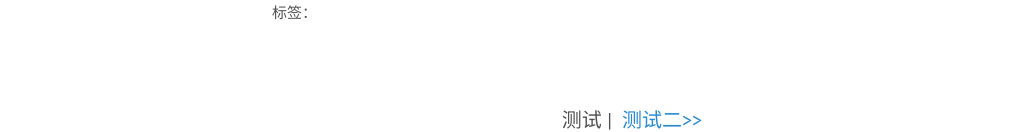
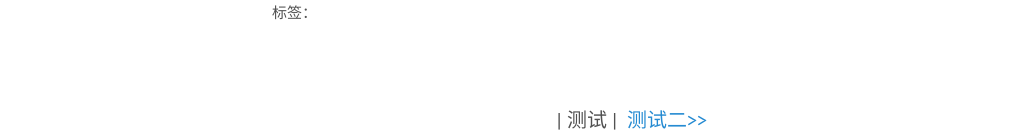
Before and after one commit to Reqeekouton/reqeekouton.github.io, a Jekyll site: the page built from _posts/2024-09-01-test.md, in a window 1280 px wide. Shown: the part 842-974 px from the top of the page, without its empty margins (8-1031 px from the left). Built offline with Jekyll 4.4.1, drawn with Linux system fonts in a browser that asks for light colours; some web fonts are replaced.

Commit message:
Add files via upload

```diff
--- a/_layouts/post.html
+++ b/_layouts/post.html
@@ -30,10 +30,10 @@ layout: default
 
 <div class="post-nav">
   {% if page.previous %}
-    <a href="{{ page.previous.url }}"> << {{ page.previous.title }} | </a>
+    <a href="{{ page.previous.url }}"> << {{ page.previous.title }}  </a>
   {% endif %}
 
-  <span>{{ page.title }} | </span>
+  <span> | {{ page.title }} | </span>
 
   {% if page.next %}
     <a href="{{ page.next.url }}"> {{ page.next.title }}>> </a>
```
